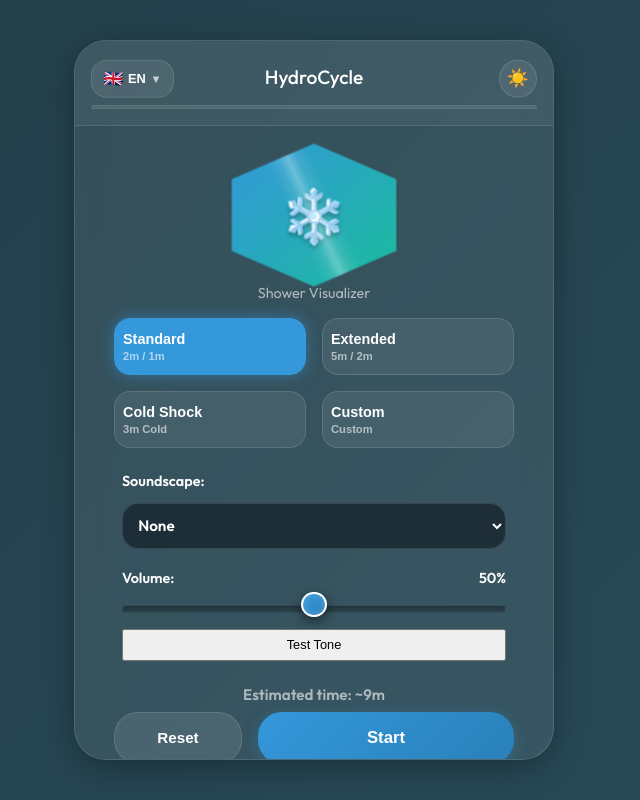
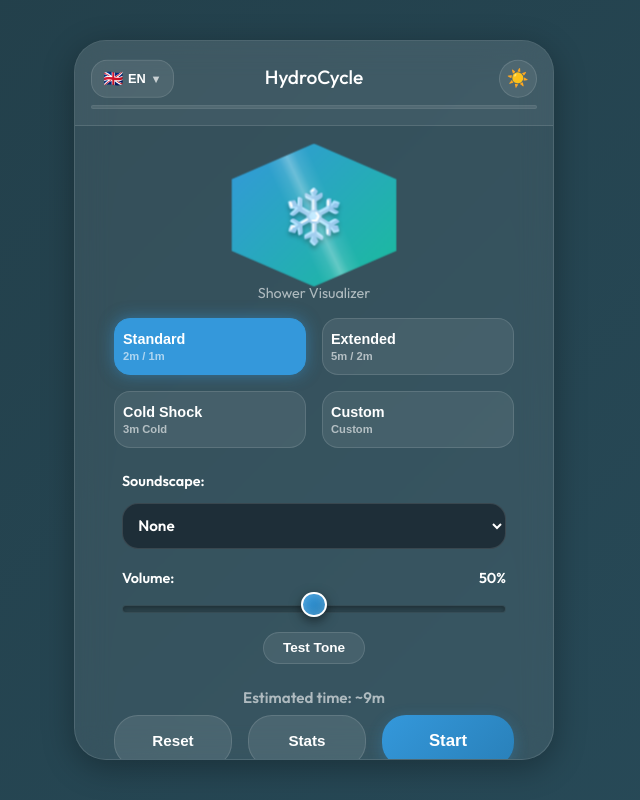
Before and after one commit to marodriguezd/Hydrocicle, a React (Vite) app: page / in a window 1280 px wide. Shown: the whole page, without its empty margins (326-966 px from the left). Built offline with nearby package versions, Linux system fonts and the light colour scheme.

Commit message:
fix(ui): improve test and stats button styles to match Bubble-Breathing

```diff
--- a/src/components/ConfigScreen.tsx
+++ b/src/components/ConfigScreen.tsx
@@ -205,7 +205,7 @@ export const ConfigScreen = () => {
             type="button"
             className="speed-btn"
             onClick={testAudioSignal}
-            style={{ padding: '0.4rem', fontSize: '0.8rem', marginTop: '0.2rem' }}
+            style={{ padding: '0.45rem 1.2rem', fontSize: '0.85rem', marginTop: '0.4rem', alignSelf: 'center' }}
           >
             Test Tone
           </button>
@@ -221,17 +221,13 @@ export const ConfigScreen = () => {
         <button className="reset-config-btn" onClick={handleResetConfig}>
           {t('resetConfigBtn')}
         </button>
+        <button className="reset-config-btn" onClick={() => setPhase('stats')}>
+          {t('statsBtn')}
+        </button>
         <button className="start-button" onClick={handleStart}>
           {t('startBtn')}
         </button>
       </div>
-      <button
-        className="speed-btn"
-        onClick={() => setPhase('stats')}
-        style={{ marginTop: '0.8rem', width: '100%', borderRadius: '1.5rem', padding: '0.9rem' }}
-      >
-        {t('statsBtn')}
-      </button>
     </div>
   );
 };
--- a/src/index.css
+++ b/src/index.css
@@ -531,6 +531,29 @@ body {
   width: 100%;
 }
 
+.speed-btn {
+  padding: 0.7rem;
+  border: 1px solid var(--color-glass-border);
+  color: var(--color-text);
+  border-radius: 1rem;
+  background: var(--color-glass-white);
+  cursor: pointer;
+  font-weight: 600;
+  transition: all 0.3s cubic-bezier(0.4, 0, 0.2, 1);
+}
+
+.speed-btn.active {
+  background: var(--color-primary);
+  color: #fff;
+  border-color: var(--color-primary);
+  box-shadow: 0 0 15px rgba(52, 152, 219, 0.5);
+}
+
+.speed-btn:hover:not(.active) {
+  background: rgba(255, 255, 255, 0.15);
+  transform: translateY(-1px);
+}
+
 .reset-config-btn {
   background: rgba(255, 255, 255, 0.1);
   color: var(--color-text);
```
